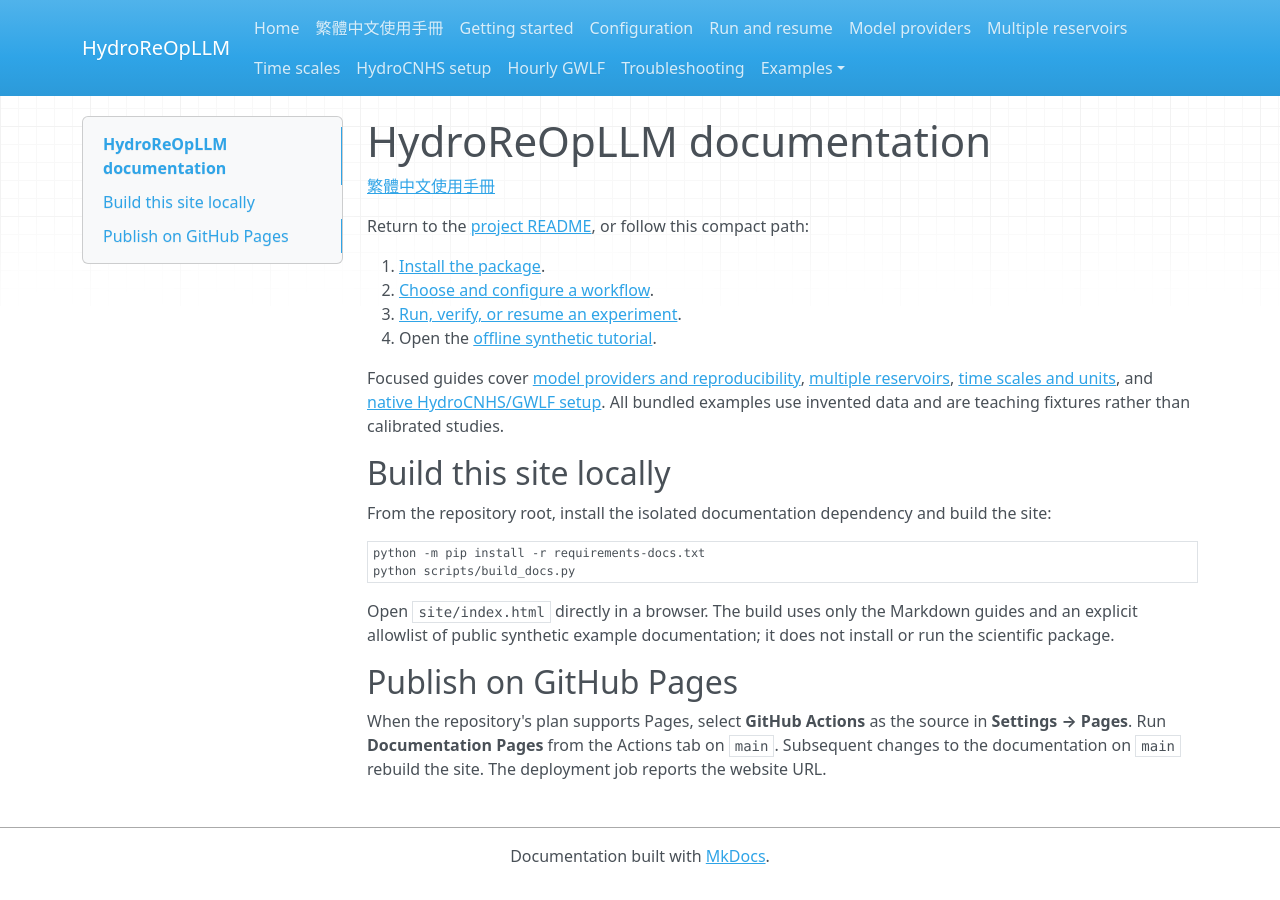
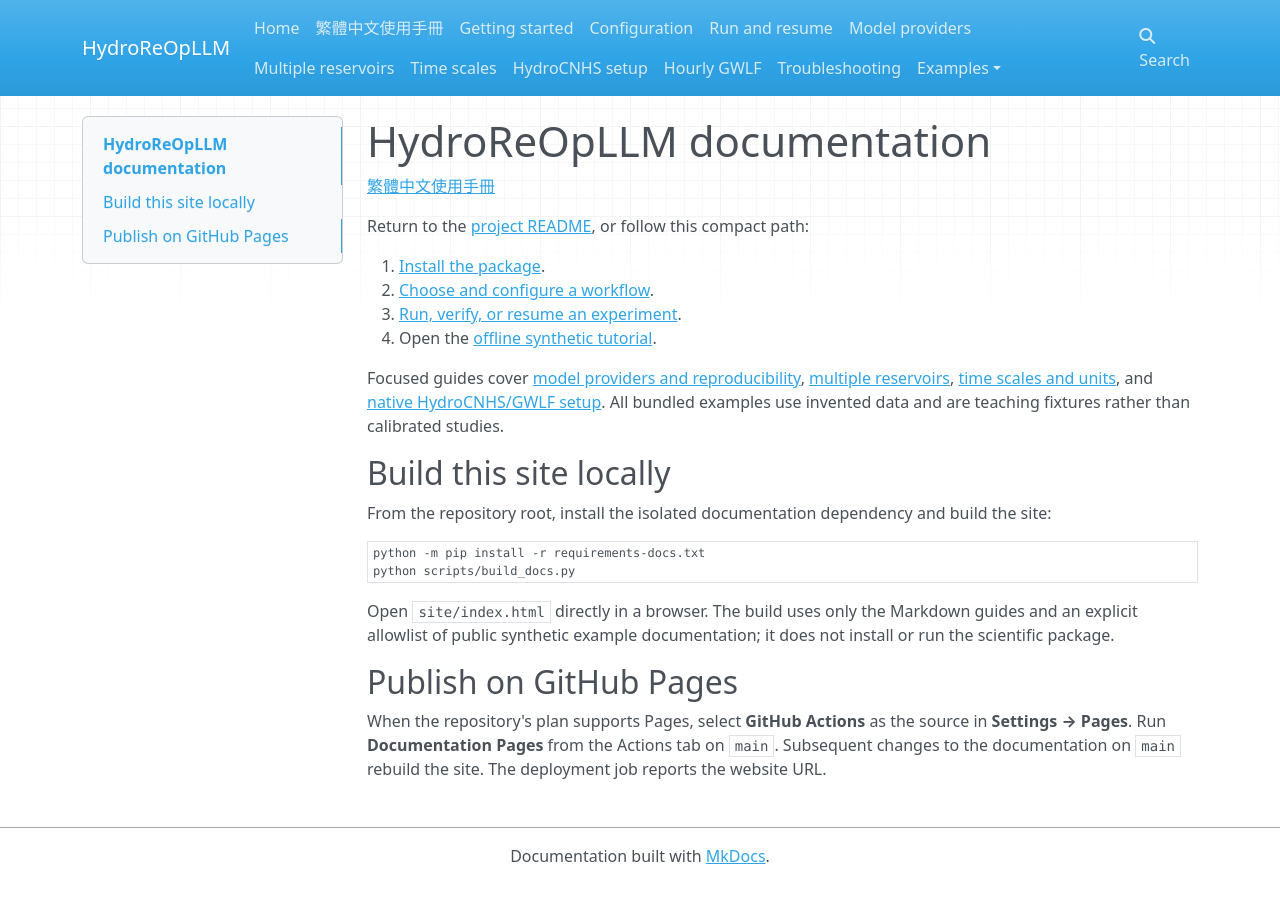
Before and after one commit to WenyuChiou/HydroReOpLLM, an MkDocs documentation site: the page built from docs/README.md, in a window 1280 px wide. Built offline with MkDocs 1.6.1, drawn with Linux system fonts in a browser that asks for light colours.

Commit message:
Enable the built-in search modal used by the documentation theme (#83)
Review: one-line documentation-only setting. Verified the generated dialog, search index and links.

```diff
--- a/mkdocs.yml
+++ b/mkdocs.yml
@@ -4,7 +4,7 @@ docs_dir: docs
 site_dir: site
 use_directory_urls: false
 strict: true
-plugins: []
+plugins: [search]
 theme:
   name: mkdocs
   highlightjs: false
```
